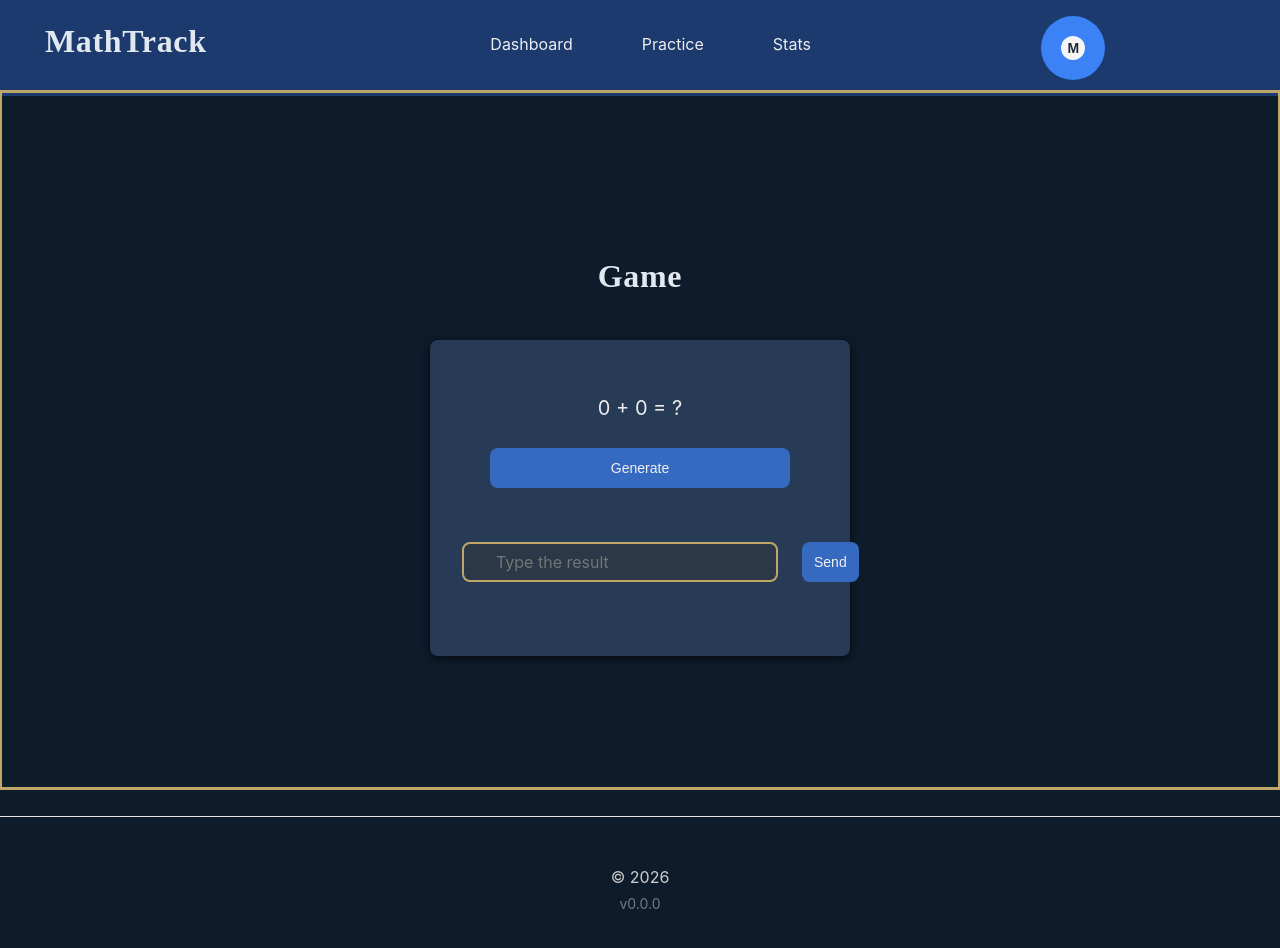
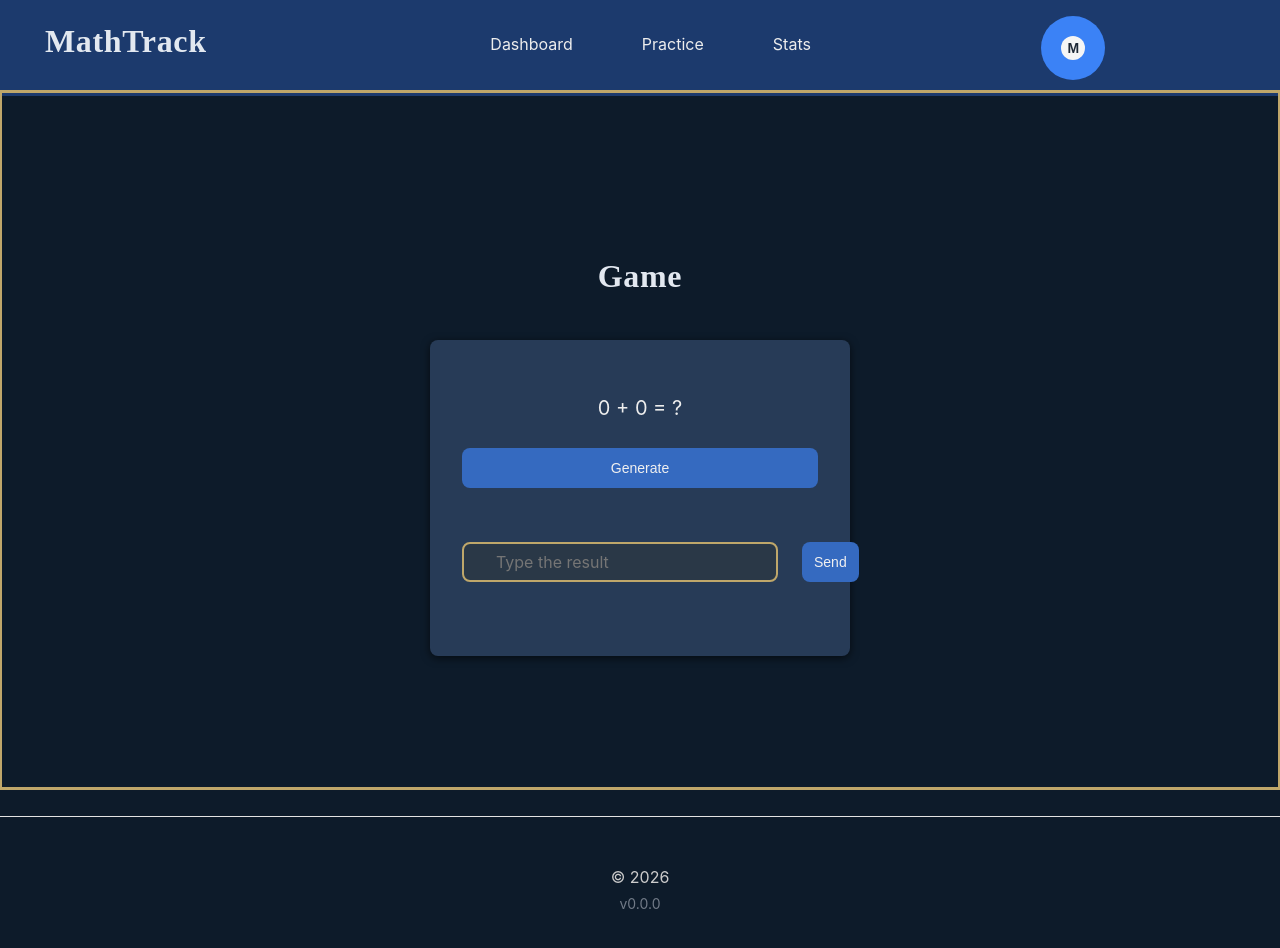
Before and after one commit to LuisDev912/EduMath-Track, a React (Vite) app in the folder frontend/: page /game in a window 1280 px wide. Shown: the top 948 px of the page. Built offline with nearby package versions, Linux system fonts and the light colour scheme.

Commit message:
feat(utilities): create a new CSS utilitie for a full width

```diff
--- a/frontend/src/game/components/GenerateOperation.tsx
+++ b/frontend/src/game/components/GenerateOperation.tsx
@@ -3,7 +3,13 @@ import { useTranslation } from "react-i18next";
 function GenerateOperation({ onGenerate }: { onGenerate: () => void }) {
     const { t } = useTranslation();
 
-    return <button type="button" onClick={onGenerate}>{t("game.generate")}</button>
+    return <button
+        className="full-width"
+        type="button"
+        onClick={onGenerate}
+    >
+        {t("game.generate")}
+    </button>
 };
 
 export default GenerateOperation;
--- a/frontend/src/styles/utilities.css
+++ b/frontend/src/styles/utilities.css
@@ -11,6 +11,8 @@
 .text-lg{ font-size: var(--font-size-lg); }
 
 .home-link { color: var(--text-light); }
+
+.full-width { max-width: 100%; }
 
 /* === flex utilities === */
 .flex { display: flex; }
```
